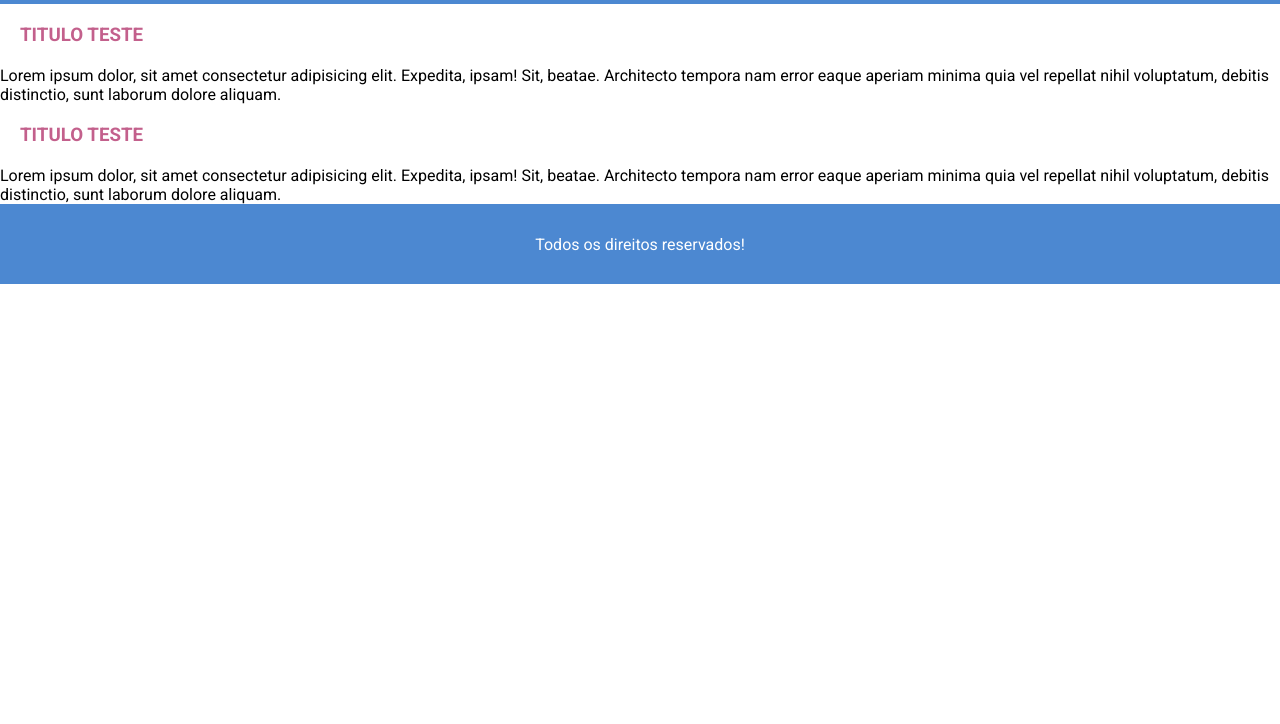
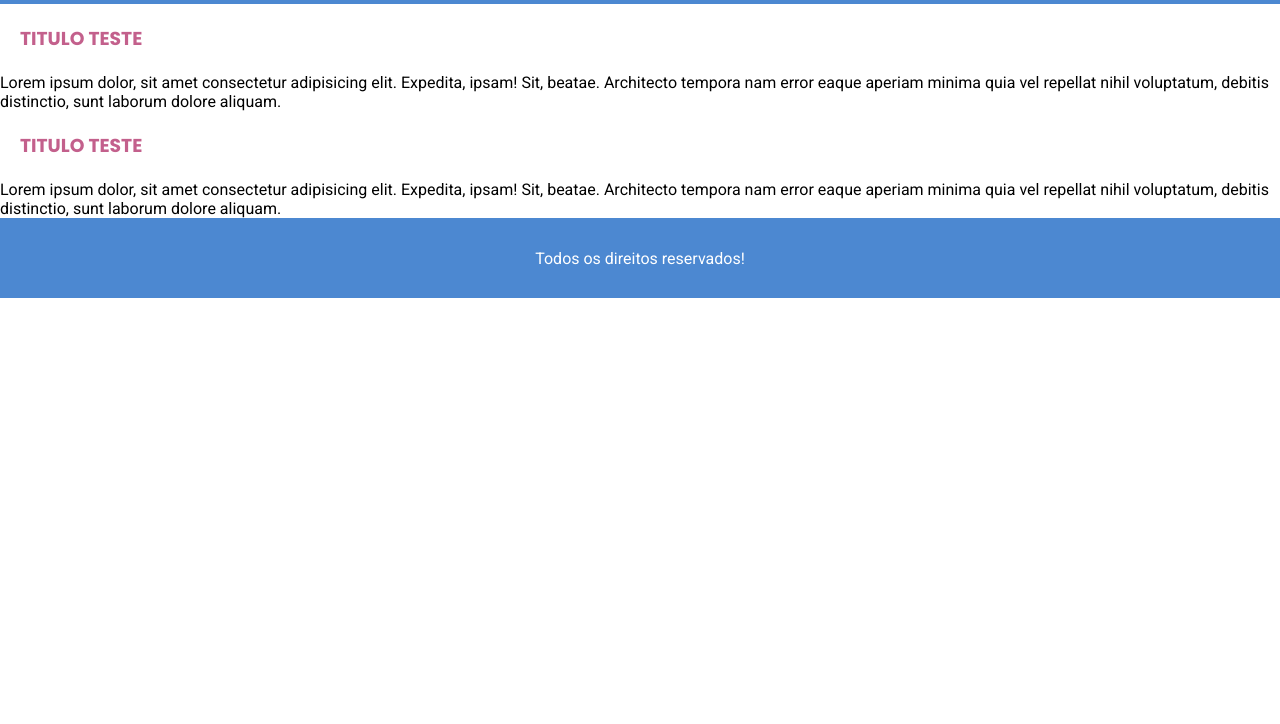
Before and after one commit to VSRohod/showCacau, a plain HTML site: page pages/contatos.html in a window 1280 px wide. Shown: the part 76-800 px from the top of the page. Drawn offline with Linux system fonts and the light colour scheme.

Commit message:
aula fonte parte 2

```diff
--- a/pages/contatos.html
+++ b/pages/contatos.html
@@ -8,7 +8,9 @@
 
     <link rel="preconnect" href="https://fonts.googleapis.com">
     <link rel="preconnect" href="https://fonts.gstatic.com" crossorigin>
+    <link href="https://fonts.googleapis.com/css2?family=Poppins:ital,wght@0,100;0,200;0,300;0,400;0,500;0,600;0,700;0,800;0,900;1,100;1,200;1,300;1,400;1,500;1,600;1,700;1,800;1,900&display=swap" rel="stylesheet">
     <link href="https://fonts.googleapis.com/css2?family=Roboto:ital,wght@0,100;0,300;0,400;0,500;0,700;0,900;1,100;1,300;1,400;1,500;1,700;1,900&display=swap" rel="stylesheet">
+    <link href="https://fonts.googleapis.com/css2?family=Anton&display=swap" rel="stylesheet">
 
     <link rel="stylesheet" href="../styles/geral.css">
     <link rel="stylesheet" href="../styles/contatos.css">
--- a/styles/geral.css
+++ b/styles/geral.css
@@ -1,3 +1,15 @@
+@font-face {
+    font-family: CakeCafe ;
+    src: url(../fonts/cakecafe/Cakecafe.otf);
+    font-weight: normal;
+}
+
+@font-face {
+    font-family: Bubbly ;
+    src: url(../fonts/bubbly_3/Bubbly-Regular.otf);
+    font-weight: normal;
+}
+
 *{
     margin: 0%;
     padding: 0%;
@@ -15,6 +27,7 @@
 h2, h3{
     color: var(--corSecundaria);
     margin: 20px;
+    font-family: Poppins ;
 }
 
 /* cabeçalho */
@@ -27,6 +40,10 @@ header, footer{
     align-items: center;
     background-color: var(--corPrimaria);
     color: var(--branco);
+}
+
+header h1{
+    font-family: CakeCafe ;
 }
 
 #cabecalhoEsquerda, #cabecalhoDireita{
```
Also changed, not shown: images/home_FILL0_wght400_GRAD0_opsz24.png (added), images/home_FILL0_wght400_GRAD0_opsz24.svg (added).
